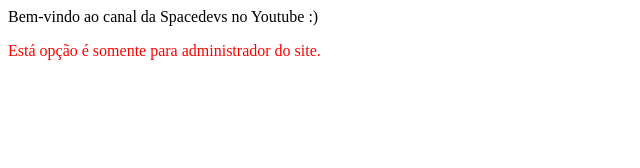
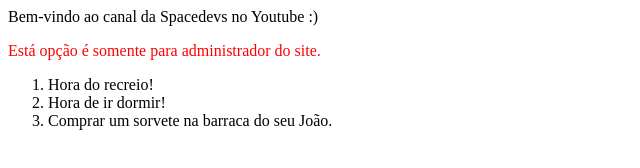
Before and after one commit to MarcusMann/introducao-ao-vuejs, a plain HTML site: page index.html in a window 1280 px wide. Shown: the whole page, without its empty margins (0-640 px from the left). Drawn offline with nearby package versions, Linux system fonts and the light colour scheme.

Commit message:
first commit

```diff
--- a/index.html
+++ b/index.html
@@ -26,6 +26,13 @@
     <div v-else>
       <p class="red">Está opção é somente para administrador do site.</p>
     </div>
+    <div>
+      <ol>
+        <li v-for="tweet in tweets" v-bind:key="tweet.id">
+          {{ tweet.message }}
+        </li>
+      </ol>
+    </div>
   </div>
 
   <script src="https://cdn.jsdelivr.net/npm/vue/dist/vue.js"></script>
@@ -42,7 +49,21 @@
         user: {
           name: "Marcus Pereira",
           admin: false
-        }
+        },
+        tweets: [
+          {
+            id: 1,
+            message: "Hora do recreio!"
+          },
+          {
+            id: 2,
+            message: "Hora de ir dormir!"
+          },
+          {
+            id: 3,
+            message: "Comprar um sorvete na barraca do seu João."
+          }
+        ]
       }
     })
   </script>
```
